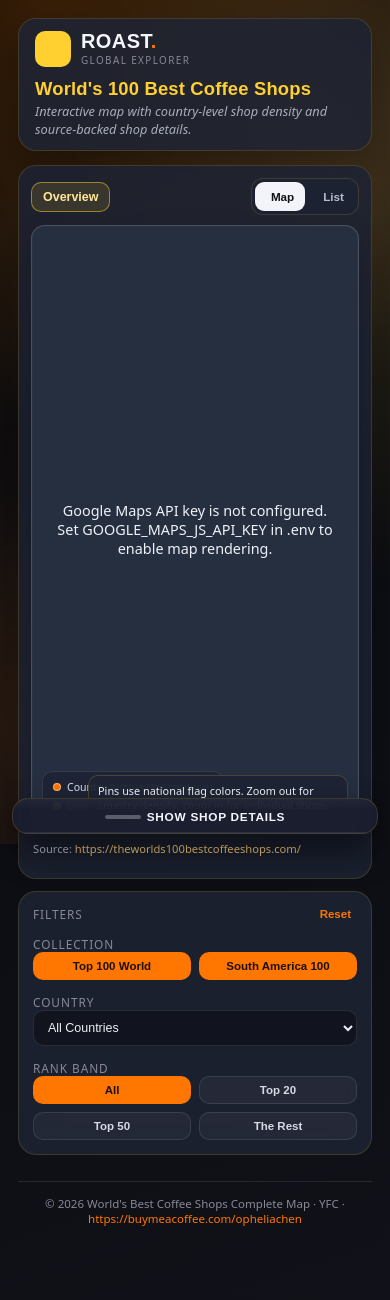
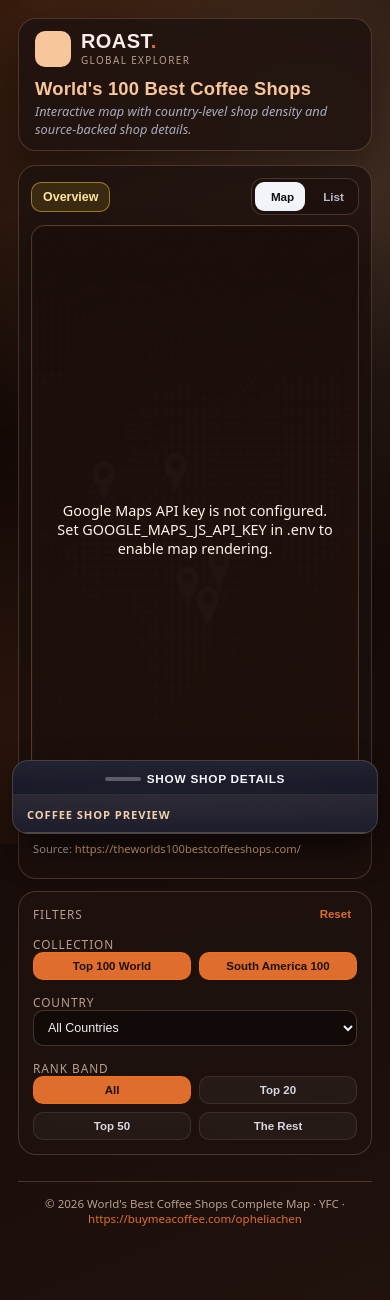
Before and after one commit to YFC-ophey/Top100BestCoffeeShops, a FastAPI app: page / in a window 390 px wide. Shown: the top 1300 px of the page. Run offline with FastAPI, Linux system fonts and the light colour scheme; some libraries are stand-ins or nearby versions; some web fonts are replaced.

Commit message:
feat: refine espresso map UI and restore address-backed detail behavior

```diff
--- a/templates/index.html
+++ b/templates/index.html
@@ -11,17 +11,17 @@
     />
     <style>
       :root {
-        --brand-gold: #ffd030;
-        --brand-orange: #ff7600;
-        --brand-dark: #0b0c10;
-        --brand-black: #000000;
-        --brand-surface: #18191e;
-        --brand-card: #24252c;
-        --brand-pink: #e2acb7;
-        --brand-green: #36462e;
-        --brand-gray: #888899;
-        --brand-white: #f5f6fb;
-        --line: rgba(255, 255, 255, 0.1);
+        --brand-gold: #f7c69a;
+        --brand-orange: #df6e2e;
+        --brand-dark: #130a08;
+        --brand-black: #070303;
+        --brand-surface: #1d100d;
+        --brand-card: #2b1712;
+        --brand-pink: #c88f75;
+        --brand-green: #4a3528;
+        --brand-gray: #b8a08f;
+        --brand-white: #f8efe6;
+        --line: rgba(247, 198, 154, 0.22);
       }
 
       * {
@@ -33,9 +33,9 @@
         color: var(--brand-white);
         font-family: "General Sans", system-ui, -apple-system, "Segoe UI", sans-serif;
         background:
-          radial-gradient(circle at 12% 0%, rgba(255, 118, 0, 0.18), transparent 35%),
-          radial-gradient(circle at 88% 12%, rgba(255, 208, 48, 0.14), transparent 34%),
-          linear-gradient(160deg, #050507 0%, #0b0c10 38%, #111219 100%);
+          radial-gradient(circle at 12% 0%, rgba(223, 110, 46, 0.22), transparent 35%),
+          radial-gradient(circle at 88% 12%, rgba(247, 198, 154, 0.14), transparent 34%),
+          linear-gradient(158deg, #080403 0%, #130a08 40%, #21120d 100%);
       }
 
       .app-shell {
@@ -52,16 +52,16 @@
         inset: 0;
         pointer-events: none;
         background:
-          radial-gradient(circle at 15% 85%, rgba(255, 118, 0, 0.12), transparent 38%),
-          radial-gradient(circle at 85% 15%, rgba(226, 172, 183, 0.08), transparent 34%);
+          radial-gradient(circle at 15% 85%, rgba(223, 110, 46, 0.12), transparent 38%),
+          radial-gradient(circle at 85% 15%, rgba(200, 143, 117, 0.1), transparent 34%);
         z-index: -1;
       }
 
       .glass-panel {
-        background: rgba(30, 36, 52, 0.86);
+        background: rgba(31, 18, 14, 0.86);
         backdrop-filter: blur(16px);
         -webkit-backdrop-filter: blur(16px);
-        border: 1px solid rgba(255, 208, 48, 0.15);
+        border: 1px solid rgba(247, 198, 154, 0.2);
       }
 
       .topbar {
@@ -72,7 +72,7 @@
         align-items: center;
         justify-content: space-between;
         gap: 12px;
-        box-shadow: 0 18px 40px rgba(0, 0, 0, 0.35);
+        box-shadow: 0 20px 44px rgba(0, 0, 0, 0.44);
       }
 
       .brand {
@@ -172,7 +172,7 @@
       .workspace {
         min-height: 0;
         display: grid;
-        grid-template-columns: 260px minmax(0, 1fr) 380px;
+        grid-template-columns: 250px minmax(0, 1fr) 395px;
         gap: 12px;
       }
 
@@ -330,8 +330,10 @@
         border-radius: 14px;
         overflow: hidden;
         border: 1px solid var(--line);
-        background: rgba(84, 101, 124, 0.42);
-        box-shadow: inset 0 0 0 1px rgba(255, 255, 255, 0.07), 0 12px 28px rgba(6, 10, 18, 0.2);
+        background:
+          linear-gradient(175deg, rgba(23, 13, 10, 0.9), rgba(45, 25, 17, 0.88)),
+          #130a08;
+        box-shadow: inset 0 0 0 1px rgba(247, 198, 154, 0.12), 0 14px 32px rgba(0, 0, 0, 0.32);
       }
 
       .overview-map-panel::before {
@@ -341,8 +343,8 @@
         pointer-events: none;
         z-index: 2;
         background:
-          linear-gradient(to top, rgba(28, 40, 58, 0.08), transparent 24%),
-          linear-gradient(to bottom, rgba(22, 31, 45, 0.08), transparent 18%);
+          linear-gradient(to top, rgba(16, 9, 7, 0.24), transparent 32%),
+          linear-gradient(to bottom, rgba(16, 9, 7, 0.18), transparent 26%);
       }
 
       .overview-map-panel::after {
@@ -351,18 +353,12 @@
         inset: 0;
         pointer-events: none;
         z-index: 1;
-        opacity: 0.04;
-        background-image: linear-gradient(
-          45deg,
-          rgba(255, 255, 255, 0.03) 25%,
-          transparent 25%,
-          transparent 50%,
-          rgba(255, 255, 255, 0.03) 50%,
-          rgba(255, 255, 255, 0.03) 75%,
-          transparent 75%,
-          transparent
-        );
-        background-size: 48px 48px;
+        opacity: 0.14;
+        background:
+          radial-gradient(circle, rgba(244, 120, 48, 0.5) 1px, transparent 1.7px) 0 0 / 8px 8px,
+          radial-gradient(circle, rgba(248, 213, 183, 0.22) 1px, transparent 2px) 4px 4px / 16px 16px,
+          url("/map-style-inspo.png") center / cover no-repeat;
+        mix-blend-mode: screen;
       }
 
       #overview-map {
@@ -377,8 +373,8 @@
         place-items: center;
         text-align: center;
         padding: 20px;
-        background: rgba(34, 44, 61, 0.74);
-        color: #f0f1f8;
+        background: rgba(28, 16, 12, 0.8);
+        color: #fff2e6;
         font-size: 0.9rem;
         z-index: 3;
       }
@@ -393,9 +389,9 @@
         left: 12px;
         max-width: 280px;
         border-radius: 10px;
-        border: 1px solid rgba(255, 208, 48, 0.3);
-        background: rgba(18, 24, 36, 0.8);
-        color: #ffe8b7;
+        border: 1px solid rgba(247, 198, 154, 0.4);
+        background: rgba(28, 16, 12, 0.82);
+        color: #ffe2c7;
         font-size: 0.72rem;
         font-weight: 700;
         padding: 8px 10px;
@@ -417,7 +413,8 @@
         max-width: 260px;
         padding: 8px 9px;
         z-index: 4;
-        border: 1px solid rgba(255, 208, 48, 0.18);
+        border: 1px solid rgba(247, 198, 154, 0.22);
+        background: rgba(28, 16, 12, 0.65);
       }
 
       .map-legend {
@@ -427,21 +424,22 @@
         z-index: 3;
         border-radius: 10px;
         padding: 8px 10px;
-        border: 1px solid rgba(255, 255, 255, 0.1);
+        border: 1px solid rgba(247, 198, 154, 0.2);
         font-size: 0.66rem;
-        color: #dce0f0;
+        color: #f7deca;
         display: grid;
         gap: 5px;
+        background: rgba(28, 16, 12, 0.68);
       }
 
       .map-source {
         margin: 8px 2px 0;
-        color: #b9bfd2;
+        color: #cab5a5;
         font-size: 0.7rem;
       }
 
       .map-source a {
-        color: #ffd37a;
+        color: #f4b985;
         text-decoration: none;
       }
 
@@ -463,11 +461,13 @@
       }
 
       .legend-dot.country {
-        background: var(--brand-orange);
+        background: #d86b33;
+        box-shadow: 0 0 0 2px rgba(247, 198, 154, 0.25);
       }
 
       .legend-dot.shop {
-        background: var(--brand-gold);
+        background: #f8e8d8;
+        box-shadow: 0 0 0 1px rgba(223, 110, 46, 0.4);
       }
 
       .overview-list {
@@ -507,9 +507,27 @@
         flex-direction: column;
         overflow: hidden;
         position: relative;
+        position: sticky;
+        top: 18px;
+        max-height: calc(100vh - 36px);
         background:
           linear-gradient(180deg, rgba(255, 255, 255, 0.04), transparent 30%),
           rgba(26, 29, 46, 0.9);
+      }
+
+      .preview-head {
+        padding: 12px 14px 10px;
+        border-bottom: 1px solid rgba(247, 198, 154, 0.18);
+        background: linear-gradient(180deg, rgba(247, 198, 154, 0.08), rgba(247, 198, 154, 0.01));
+      }
+
+      .preview-head p {
+        margin: 0;
+        font-size: 0.7rem;
+        text-transform: uppercase;
+        letter-spacing: 0.08em;
+        color: #f1d0b1;
+        font-weight: 700;
       }
 
       .drawer-toggle {
@@ -688,13 +706,6 @@
         font-weight: 700;
       }
 
-      .source-note {
-        border-top: 1px solid rgba(255, 255, 255, 0.08);
-        padding-top: 10px;
-        color: #a9aebf;
-        font-size: 0.69rem;
-      }
-
       .site-footer {
         border-top: 1px solid var(--line);
         margin-top: 12px;
@@ -765,7 +776,7 @@
         animation: pulse-ring 2s cubic-bezier(0.215, 0.61, 0.355, 1) infinite;
       }
 
-      @media (max-width: 1240px) {
+      @media (max-width: 1080px) {
         .workspace {
           grid-template-columns: 240px minmax(0, 1fr);
         }
@@ -773,6 +784,8 @@
         .sidebar-right {
           grid-column: 1 / -1;
           max-height: 340px;
+          position: relative;
+          top: auto;
         }
 
         .hero {
@@ -915,7 +928,7 @@
                 <div class="legend-row"><span class="legend-dot country"></span><span>Country bubble (zoomed out)</span></div>
                 <div class="legend-row"><span class="legend-dot shop"></span><span>Individual shop (zoomed in)</span></div>
               </div>
-              <div class="map-hint glass-panel">Pins use national flag colors. Zoom out for country density, zoom in for individual shops.</div>
+              <div class="map-hint glass-panel">Warm espresso map mode: zoom out for country bubbles, zoom in for individual shops.</div>
             </div>
             <p class="map-source">
               Source: <a href="https://theworlds100bestcoffeeshops.com/" target="_blank" rel="noopener">https://theworlds100bestcoffeeshops.com/</a>
@@ -954,6 +967,9 @@
           <button class="drawer-toggle" id="detail-drawer-toggle" type="button" aria-expanded="true">
             Shop Details
           </button>
+          <div class="preview-head">
+            <p>Coffee Shop Preview</p>
+          </div>
           <div class="hero">
             <img
               src="https://images.unsplash.com/photo-1554118811-1e0d58224f24?q=80&w=1200&auto=format&fit=crop"
@@ -998,7 +1014,6 @@
               </div>
             </section>
 
-            <p class="source-note">Only source-backed fields from the scraped dataset are shown in this panel.</p>
           </div>
         </aside>
       </main>
@@ -1016,6 +1031,7 @@
       const overviewFilters = {{ overview_filters | tojson }};
       const googleMapsKey = {{ google_maps_js_api_key | tojson }};
       const SHOP_ZOOM_THRESHOLD = 4;
+      const GLOBAL_COUNTRY_MIN_SHOPS = 2;
 
       const state = {
         activeCategories: new Set(overviewFilters.defaults.active_categories),
@@ -1194,10 +1210,22 @@
         });
 
         const baseCountries = new Map(overviewCountries.map((country) => [country.country, country]));
-        return Array.from(byCountry.values())
+        const countries = Array.from(byCountry.values())
           .map((row) => ({ ...(baseCountries.get(row.country) || {}), ...row }))
-          .filter((row) => Boolean(row && row.lat !== undefined && row.lng !== undefined))
+          .filter((row) => Boolean(row && row.lat !== undefined && row.lng !== undefined && row.country !== "Unknown"))
           .sort((a, b) => b.shop_count - a.shop_count || a.country.localeCompare(b.country));
+        return pruneGlobalCountries(countries);
+      }
+
+      function pruneGlobalCountries(countries) {
+        if (state.country !== "All" || state.focusCountry) {
+          return countries;
+        }
+        const multiShopCountries = countries.filter((row) => row.shop_count >= GLOBAL_COUNTRY_MIN_SHOPS);
+        if (multiShopCountries.length >= 10) {
+          return multiShopCountries;
+        }
+        return countries;
       }
 
       function renderListRows() {
@@ -1366,7 +1394,7 @@
         Venezuela: "#FFCC00",
       };
 
-      const PIN_PATH = "M 0,-24 C -6.6,-24 -12,-18.6 -12,-12 C -12,-4.8 0,0 0,0 C 0,0 12,-4.8 12,-12 C 12,-18.6 6.6,-24 0,-24 Z";
+      const SHOP_PIN_PATH = "M 0,-19 C -5.8,-19 -10.8,-14.5 -10.8,-8.8 C -10.8,-1.9 0,5.8 0,5.8 C 0,5.8 10.8,-1.9 10.8,-8.8 C 10.8,-14.5 5.8,-19 0,-19 Z M 0,-12.5 C -2.3,-12.5 -4.2,-10.6 -4.2,-8.3 C -4.2,-6 -2.3,-4.1 0,-4.1 C 2.3,-4.1 4.2,-6 4.2,-8.3 C 4.2,-10.6 2.3,-12.5 0,-12.5 Z";
 
       function flagColorFor(country, fallbackColor = "#888899") {
         return FLAG_COLORS[country] || fallbackColor;
@@ -1408,29 +1436,31 @@
         const ratio = row.shop_count / Math.max(1, maxCount);
         const markerSize = Math.max(15, Math.min(44, Number(row.marker_size_px) || 15 + ratio * 29));
         const baseColor = flagColorFor(row.country, row.marker_color || "#888899");
+        const bubbleRadius = Math.max(8.8, markerSize / 2.2);
+        const bubbleFill = colorWithIntensity(baseColor, 0.64 + ratio * 0.32);
         return {
-          path: PIN_PATH,
-          fillColor: active ? "#f8e0b2" : baseColor,
-          fillOpacity: active ? 0.9 : 0.8,
-          strokeColor: active ? "#e2ab67" : "#f2f4fa",
-          strokeWeight: active ? 1.7 : 1.2,
-          scale: Math.max(1, markerSize / 12),
+          path: google.maps.SymbolPath.CIRCLE,
+          fillColor: active ? "#ffe9d7" : bubbleFill,
+          fillOpacity: active ? 0.98 : 0.9,
+          strokeColor: active ? "#fff8ed" : "#f6d7bd",
+          strokeWeight: active ? 2.4 : 1.9,
+          scale: bubbleRadius,
           anchor: new google.maps.Point(0, 0),
-          labelOrigin: new google.maps.Point(0, -14),
+          labelOrigin: new google.maps.Point(0, 1),
         };
       }
 
       function shopMarkerIcon(shop, active, faded) {
         const baseColor = flagColorFor(shop.country_normalized, "#888899");
         return {
-          path: PIN_PATH,
-          fillColor: active ? "#f6e0b8" : baseColor,
-          fillOpacity: faded ? 0.5 : active ? 0.9 : 0.86,
-          strokeColor: active ? "#e2ab67" : "#f2f4fa",
-          strokeWeight: active ? 1.6 : 1.1,
-          scale: active ? 1.12 : 0.96,
+          path: SHOP_PIN_PATH,
+          fillColor: active ? "#fff4eb" : colorWithIntensity(baseColor, 0.75),
+          fillOpacity: faded ? 0.36 : active ? 0.98 : 0.9,
+          strokeColor: active ? "#ffd8b7" : "#ffeada",
+          strokeWeight: active ? 1.95 : 1.45,
+          scale: active ? 1.03 : 0.88,
           anchor: new google.maps.Point(0, 0),
-          labelOrigin: new google.maps.Point(0, -14),
+          labelOrigin: new google.maps.Point(0, -10),
         };
       }
 
@@ -1461,7 +1491,16 @@
       }
 
       function hasValidCoordinates(shop) {
-        return Number.isFinite(Number(shop.lat)) && Number.isFinite(Number(shop.lng));
+        return (
+          shop.lat !== null &&
+          shop.lng !== null &&
+          shop.lat !== undefined &&
+          shop.lng !== undefined &&
+          String(shop.lat).trim() !== "" &&
+          String(shop.lng).trim() !== "" &&
+          Number.isFinite(Number(shop.lat)) &&
+          Number.isFinite(Number(shop.lng))
+        );
       }
 
       function coordinatePosition(shop) {
@@ -1473,8 +1512,13 @@
         return ` ${unresolvedCount} shops have no verified coordinates and remain represented in country bubbles.`;
       }
 
-      function renderCountryMarkers(countries, shops, maxCount) {
-        setMapHint("Pins use national flag colors. Zoom out for country density, zoom in for individual shops.");
+      function renderCountryMarkers(
+        countries,
+        shops,
+        maxCount,
+        hintText = "Warm espresso map mode: zoom out for country bubbles, zoom in for individual shops."
+      ) {
+        setMapHint(hintText);
         countries.forEach((row) => {
           const active = state.selectedCountry === row.country;
           const baseColor = flagColorFor(row.country, row.marker_color || "#888899");
@@ -1524,7 +1568,8 @@
         );
 
         if (!resolvedShops.length) {
-          showMapMessage("No verified coordinates available at this zoom level. Zoom out to use country bubbles.");
+          hideMapMessage();
+          setMapHint("No verified coordinates for the current zoom; country bubbles stay active for exploration.");
           const fallbackShop = shops.find((shop) => shop.id === state.selectedShopId) || shops[0] || null;
           updateDetailPanel(fallbackShop);
           return;
@@ -1598,10 +1643,66 @@
         const countriesByName = new Map(countries.map((row) => [row.country, row]));
         const zoom = state.map.getZoom() || 2;
         if (zoom < SHOP_ZOOM_THRESHOLD) {
-          renderCountryMarkers(countries, shops, maxCount);
+          if (state.country === "All" && !state.focusCountry) {
+            renderCountryMarkers(
+              countries,
+              shops,
+              maxCount,
+              "Warm espresso map mode: zoom out for country bubbles, zoom in for individual shops. Single-shop countries are hidden at global zoom."
+            );
+          } else {
+            renderCountryMarkers(countries, shops, maxCount);
+          }
           return;
         }
+        if (!mapShops.some((shop) => hasValidCoordinates(shop))) {
+          const fallbackShop = mapShops.find((shop) => shop.id === state.selectedShopId) || mapShops[0] || null;
+          updateDetailPanel(fallbackShop);
+          const focusedCountries =
+            state.focusCountry && state.country === "All"
+              ? countries.filter((row) => row.country === state.focusCountry)
+              : countries;
+          const countriesForRender = focusedCountries.length ? focusedCountries : countries;
+          const renderMaxCount = Math.max(...countriesForRender.map((row) => row.shop_count), 1);
+          renderCountryMarkers(
+            countriesForRender,
+            shops,
+            renderMaxCount,
+            "No verified shop coordinates yet for this filtered zoom; country bubbles remain interactive."
+          );
+          return;
+        }
         renderShopMarkers(mapShops, countriesByName, maxCount);
+      }
+
+      const MAP_STYLE_BASE = [
+        { elementType: "geometry", stylers: [{ color: "#1f130f" }] },
+        { elementType: "labels.text.stroke", stylers: [{ color: "#120907" }, { weight: 1.2 }] },
+        { elementType: "labels.text.fill", stylers: [{ color: "#f4d9c0" }] },
+        { featureType: "administrative.country", elementType: "geometry.fill", stylers: [{ color: "#311b14" }] },
+        { featureType: "administrative.country", elementType: "geometry.stroke", stylers: [{ color: "#df6e2e" }, { weight: 1.45 }] },
+        { featureType: "administrative.country", elementType: "labels.text.fill", stylers: [{ color: "#f8e7d6" }] },
+        { featureType: "administrative.province", elementType: "labels.text.fill", stylers: [{ color: "#e6c2a2" }] },
+        { featureType: "road", stylers: [{ visibility: "off" }] },
+        { featureType: "poi", stylers: [{ visibility: "off" }] },
+        { featureType: "transit", stylers: [{ visibility: "off" }] },
+        { featureType: "water", elementType: "geometry", stylers: [{ color: "#130d0b" }] },
+        { featureType: "landscape", elementType: "geometry", stylers: [{ color: "#271710" }] },
+        { featureType: "landscape.natural", elementType: "geometry", stylers: [{ color: "#332117" }] },
+      ];
+
+      const MAP_STYLE_DETAILED = [
+        ...MAP_STYLE_BASE.filter((rule) => !["road", "poi", "transit"].includes(rule.featureType || "")),
+        { featureType: "road", elementType: "geometry", stylers: [{ color: "#5d3d2d" }, { visibility: "on" }] },
+        { featureType: "road", elementType: "labels.text.fill", stylers: [{ color: "#e8c8ac" }] },
+        { featureType: "road.local", elementType: "geometry", stylers: [{ color: "#4a3024" }] },
+        { featureType: "administrative.locality", elementType: "labels.text.fill", stylers: [{ color: "#f0d4bd" }] },
+        { featureType: "poi", elementType: "labels.text.fill", stylers: [{ color: "#deb89a" }, { visibility: "on" }] },
+        { featureType: "transit", stylers: [{ visibility: "off" }] },
+      ];
+
+      function mapStylesForZoom(zoomLevel) {
+        return zoomLevel >= SHOP_ZOOM_THRESHOLD ? MAP_STYLE_DETAILED : MAP_STYLE_BASE;
       }
 
       function refreshView() {
@@ -1627,30 +1728,18 @@
           center: { lat: 10, lng: 0 },
           zoom: 2,
           minZoom: 2,
-          backgroundColor: "#607794",
+          backgroundColor: "#20120d",
           mapTypeControl: false,
           streetViewControl: false,
           fullscreenControl: true,
           zoomControl: true,
           gestureHandling: "greedy",
           clickableIcons: false,
-          styles: [
-            { elementType: "geometry", stylers: [{ color: "#5f7692" }] },
-            { elementType: "labels.text.stroke", stylers: [{ color: "#3a4f67" }, { weight: 1.1 }] },
-            { elementType: "labels.text.fill", stylers: [{ color: "#fff4cf" }] },
-            { featureType: "administrative.country", elementType: "geometry.fill", stylers: [{ color: "#7690ad" }] },
-            { featureType: "administrative.country", elementType: "geometry.stroke", stylers: [{ color: "#ffd47a" }, { weight: 1.35 }] },
-            { featureType: "administrative.country", elementType: "labels.text.fill", stylers: [{ color: "#fff0bd" }] },
-            { featureType: "administrative.province", elementType: "labels.text.fill", stylers: [{ color: "#f0ddb4" }] },
-            { featureType: "road", stylers: [{ visibility: "off" }] },
-            { featureType: "poi", stylers: [{ visibility: "off" }] },
-            { featureType: "transit", stylers: [{ visibility: "off" }] },
-            { featureType: "water", elementType: "geometry", stylers: [{ color: "#97b7d3" }] },
-            { featureType: "landscape.natural", elementType: "geometry", stylers: [{ color: "#8199b5" }] },
-          ],
+          styles: mapStylesForZoom(2),
         });
         state.map.addListener("zoom_changed", () => {
           const currentZoom = state.map.getZoom() || 2;
+          state.map.setOptions({ styles: mapStylesForZoom(currentZoom) });
           if (currentZoom < SHOP_ZOOM_THRESHOLD && state.country === "All") {
             state.focusCountry = null;
           }
```
Also changed, not shown: src/country_centroids.py (+25 -3 lines), src/web_app.py (+78 -0 lines), tests/test_country_centroids.py (added, +16 -0 lines), tests/test_web_app.py (+25 -3 lines), map-style-inspo.png (added).
